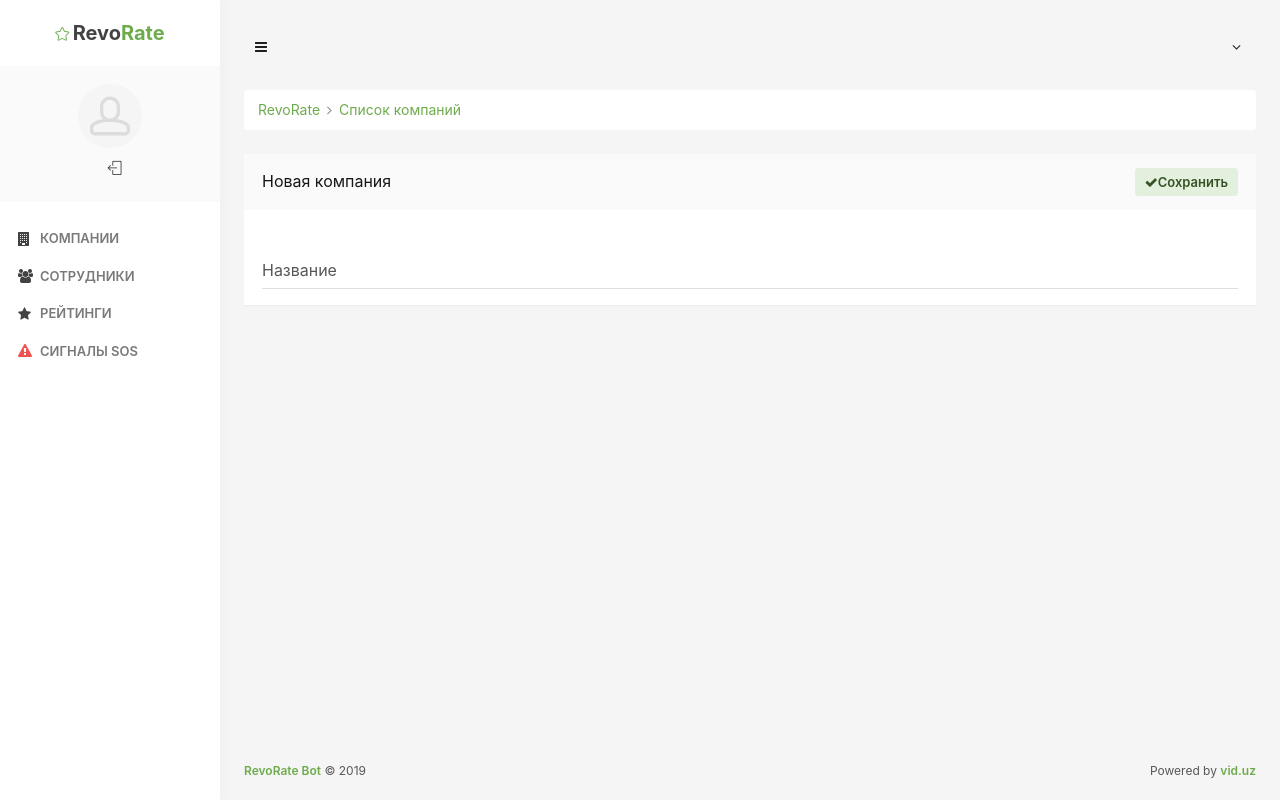
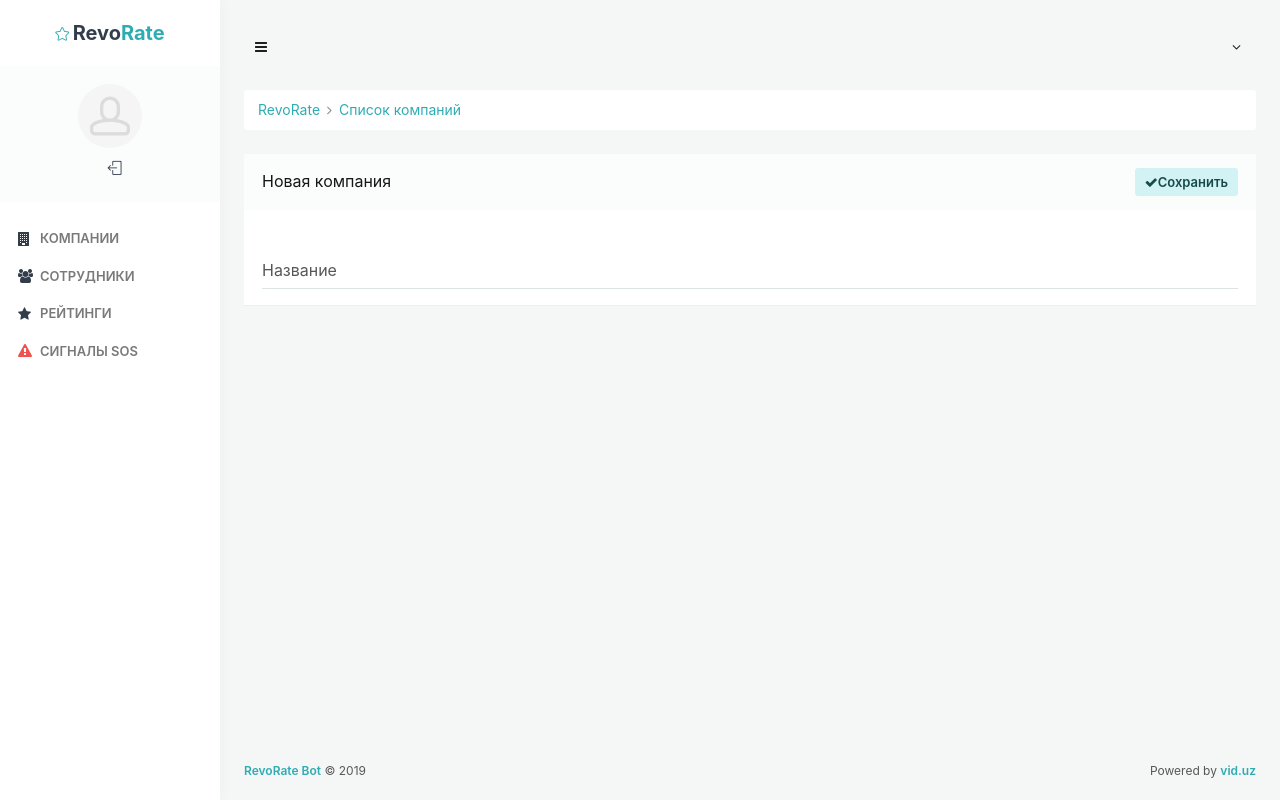
Before and after one commit to dmitriyl99/Revorate, a Django app: page /companies/create in a window 1280 px wide. Run offline with Django 3.2, Linux system fonts and the light colour scheme; some libraries are stand-ins or nearby versions.

Commit message:
Change admin theme

```diff
--- a/templates/layouts/base.html
+++ b/templates/layouts/base.html
@@ -13,7 +13,7 @@
     <!-- Stylesheets -->
     {% block prestyles %}{% endblock prestyles %}
     <link rel="stylesheet" href="{% static "assets/css/codebase.min.css" %}">
-    <link rel="stylesheet" href="{% static "assets/css/themes/earth.min.css" %}">
+    <link rel="stylesheet" href="{% static "assets/css/themes/corporate.min.css" %}">
     {% block styles %}{% endblock %}
 
     <!-- Page title -->
--- a/templates/registration/login.html
+++ b/templates/registration/login.html
@@ -20,7 +20,7 @@
 <body>
     <div id="page-container" class="main-content-boxed">
         <main id="main-container">
-            <div class="bg-gd-lake">
+            <div class="bg-gd-primary">
                 <div class="hero-static content content-full bg-white invisible" data-toggle="appear">
                     <!-- Header -->
                     <div class="py-30 px-5 text-center">
```
